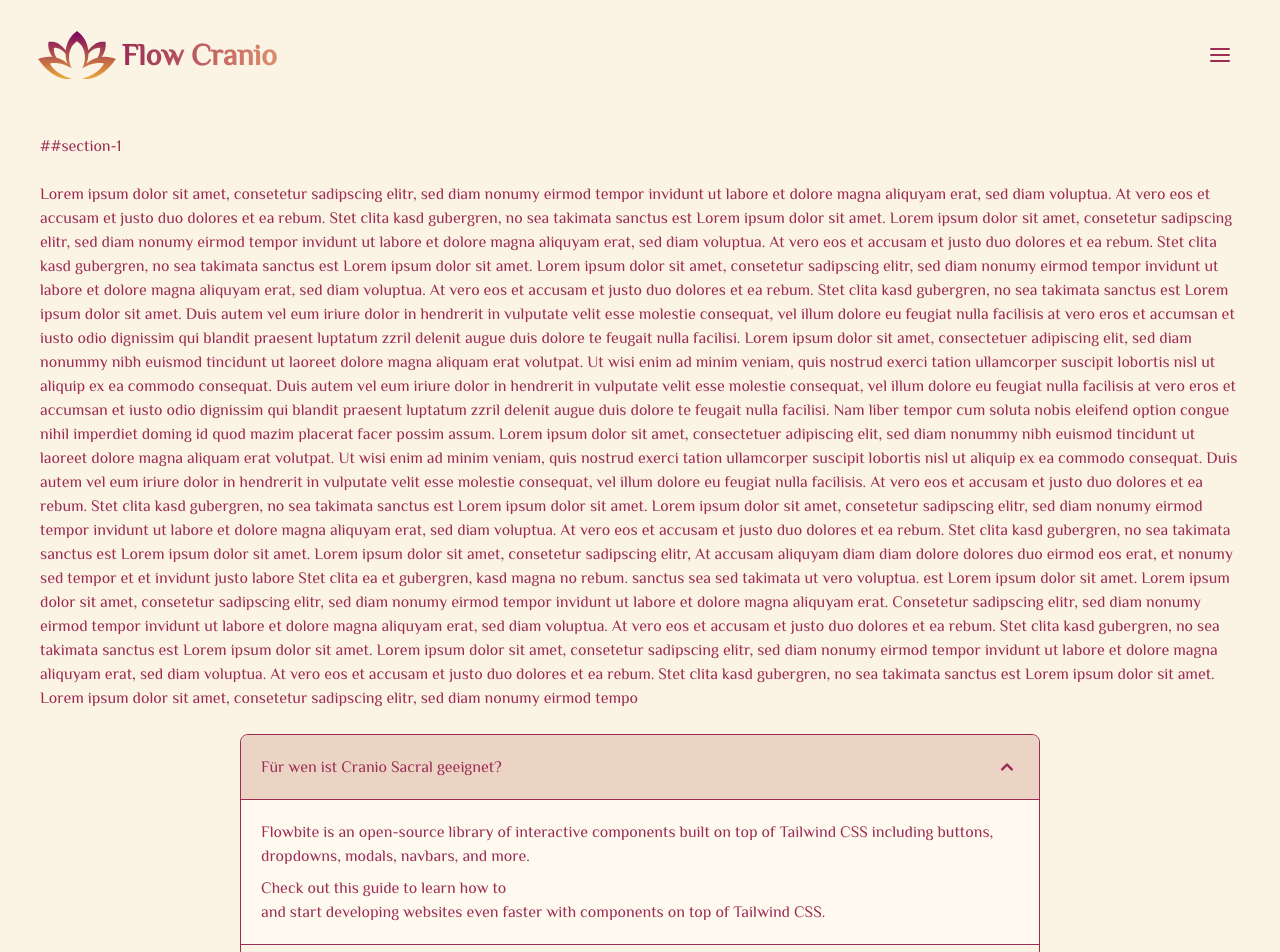
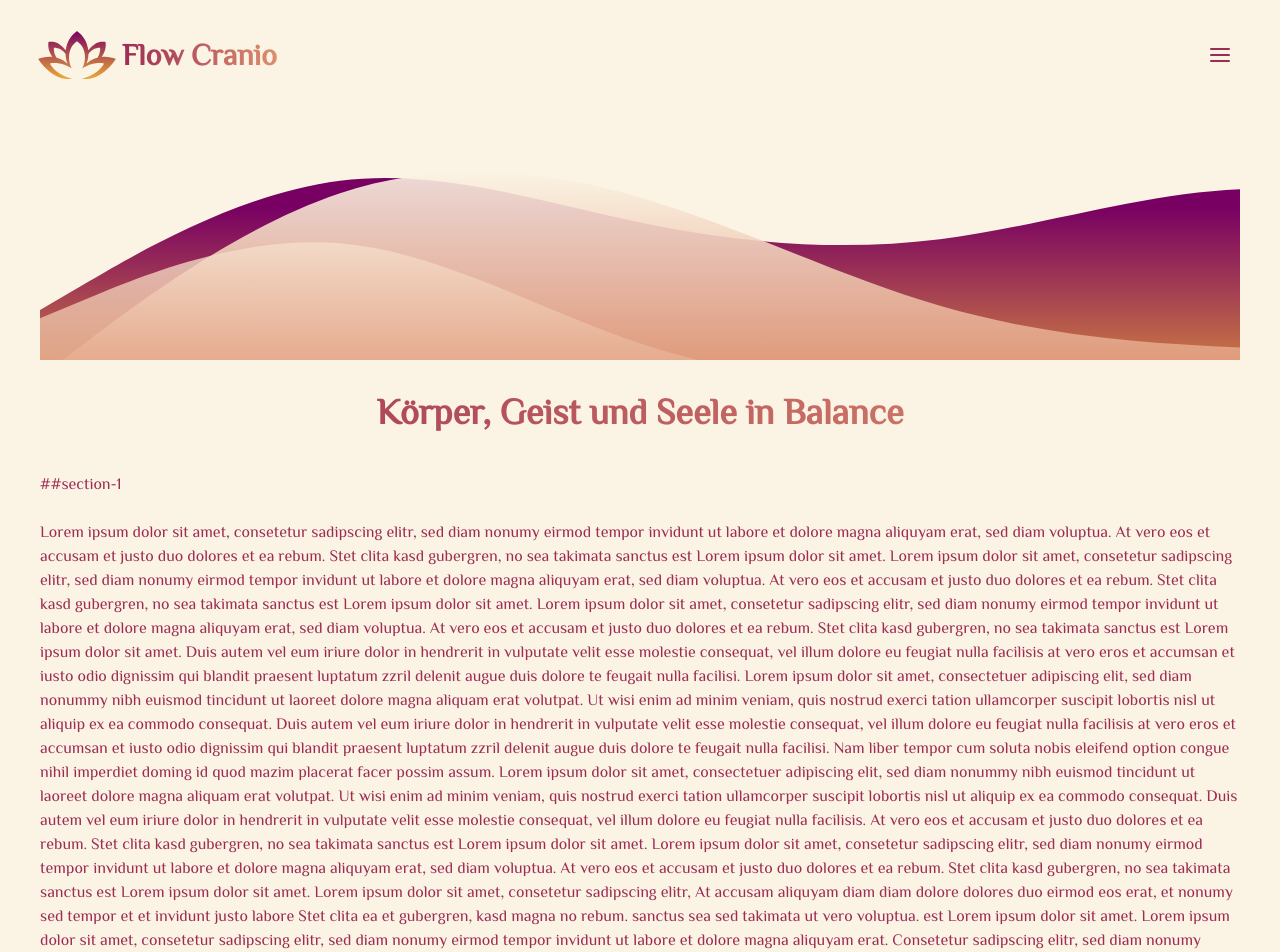
Before and after one commit to meyer-marco/flow_cranio, a Next.js app in the folder flow_cranio_app/: page / in a window 1280 px wide. Shown: the top 952 px of the page. Built offline with nearby package versions, Linux system fonts and the light colour scheme.

Commit message:
feat: add new elements, wave svg, accordion adjustments

```diff
--- a/flow_cranio_app/src/pages/components/Accordion/Accordion.tsx
+++ b/flow_cranio_app/src/pages/components/Accordion/Accordion.tsx
@@ -6,14 +6,14 @@ import type { CustomFlowbiteTheme, ThemeProps } from "flowbite-react";
 const customTheme: CustomFlowbiteTheme = {
   accordion: {
     root: {
-      base: "divide-y divide-main-violet border-main-violet ",
+      base: " ",
       flush: {
         off: "rounded-lg border",
         on: "border-b",
       },
     },
     content: {
-      base: "py-5 px-5 last:rounded-b-lg first:rounded-t-lg bg-[#FFFAF0]",
+      base: "py-5 px-10 last:rounded-b-lg first:rounded-t-lg bg-second-background",
     },
     title: {
       arrow: {
@@ -31,7 +31,7 @@ const customTheme: CustomFlowbiteTheme = {
       heading: "",
       open: {
         off: "",
-        on: "text-main-violet bg-[#ecd4c5]",
+        on: "text-main-violet ",
       },
     },
   },
@@ -50,64 +50,56 @@ const Accordion: React.FC<{ id?: string }> = ({ id }) => {
           <AccordionWrapper.Content className="">
             <div className="mb-2 text-main-violet">
               <p>
-                Flowbite is an open-source library of interactive components
-                built on top of Tailwind CSS including buttons, dropdowns,
-                modals, navbars, and more.
-              </p>
-            </div>
-            <div className=" text-main-violet">
-              <p>Check out this guide to learn how to </p>
-              <p>
-                and start developing websites even faster with components on top
-                of Tailwind CSS.
+                Duis autem vel eum iriure dolor in hendrerit in vulputate velit
+                esse molestie consequat, vel illum dolore eu feugiat nulla
+                facilisis at vero eros et accumsan et iusto odio dignissim qui
+                blandit praesent luptatum zzril delenit augue duis dolore te
+                feugait nulla facilisi. Nam liber tempor cum soluta nobis
+                eleifend option congue nihil imperdiet doming id quod mazim
+                placerat facer possim assum. Lorem ipsum dolor sit amet,
+                consectetuer adipiscing elit, sed diam nonummy nibh euismod
+                tincidunt ut laoreet dolore magna aliquam erat volutpat.
               </p>
             </div>
           </AccordionWrapper.Content>
         </AccordionWrapper.Panel>
         <AccordionWrapper.Panel>
           <AccordionWrapper.Title className=" text-main-violet">
-            Is there a Figma file available?
+            Für Kinder & Säuglinge
           </AccordionWrapper.Title>
           <AccordionWrapper.Content>
             <div className="mb-2  text-main-violet">
               <p>
-                Flowbite is first conceptualized and designed using the Figma
-                software so everything you see in the library has a design
-                equivalent in our Figma file.
-              </p>
-            </div>
-            <div className=" text-main-violet">
-              <p>Check out the</p>
-              <p>
-                based on the utility classes from Tailwind CSS and components
-                from Flowbite.
+                Duis autem vel eum iriure dolor in hendrerit in vulputate velit
+                esse molestie consequat, vel illum dolore eu feugiat nulla
+                facilisis at vero eros et accumsan et iusto odio dignissim qui
+                blandit praesent luptatum zzril delenit augue duis dolore te
+                feugait nulla facilisi. Nam liber tempor cum soluta nobis
+                eleifend option congue nihil imperdiet doming id quod mazim
+                placerat facer possim assum. Lorem ipsum dolor sit amet,
+                consectetuer adipiscing elit, sed diam nonummy nibh euismod
+                tincidunt ut laoreet dolore magna aliquam erat volutpat.
               </p>
             </div>
           </AccordionWrapper.Content>
         </AccordionWrapper.Panel>
         <AccordionWrapper.Panel>
           <AccordionWrapper.Title className=" text-main-violet">
-            What are the differences between Flowbite and Tailwind UI?
+            Wobei kann Cranio Saracl unterstüzen?
           </AccordionWrapper.Title>
           <AccordionWrapper.Content>
             <div className="mb-2 text-main-violet">
               <p>
-                The main difference is that the core components from Flowbite
-                are open source under the MIT license, whereas Tailwind UI is a
-                paid product. Another difference is that Flowbite relies on
-                smaller and standalone components, whereas Tailwind UI offers
-                sections of pages.
+                Duis autem vel eum iriure dolor in hendrerit in vulputate velit
+                esse molestie consequat, vel illum dolore eu feugiat nulla
+                facilisis at vero eros et accumsan et iusto odio dignissim qui
+                blandit praesent luptatum zzril delenit augue duis dolore te
+                feugait nulla facilisi. Nam liber tempor cum soluta nobis
+                eleifend option congue nihil imperdiet doming id quod mazim
+                placerat facer possim assum. Lorem ipsum dolor sit amet,
+                consectetuer adipiscing elit, sed diam nonummy nibh euismod
+                tincidunt ut laoreet dolore magna aliquam erat volutpat.
               </p>
-            </div>
-            <div className="mb-2 text-main-violet">
-              <p>
-                However, we actually recommend using both Flowbite, Flowbite
-                Pro, and even Tailwind UI as there is no technical reason
-                stopping you from using the best of two worlds.
-              </p>
-            </div>
-            <div className="mb-2  text-main-violet">
-              <p>Learn more about these technologies:</p>
             </div>
           </AccordionWrapper.Content>
         </AccordionWrapper.Panel>
--- a/flow_cranio_app/src/pages/components/Accordion/accordion.module.css
+++ b/flow_cranio_app/src/pages/components/Accordion/accordion.module.css
@@ -1,6 +1,6 @@
 .accordion {
 }
-.accordion button {
+/* .accordion button {
   border-color: #9c2c54;
 }
 .accordion button:focus {
@@ -14,4 +14,4 @@
 .accordion button .focus\:ring-gray-200:focus {
   --tw-ring-opacity: 1;
   --tw-ring-color: none;
-}
+} */
--- a/flow_cranio_app/src/pages/components/Layout/Layout.tsx
+++ b/flow_cranio_app/src/pages/components/Layout/Layout.tsx
@@ -1,6 +1,9 @@
+import Image from "next/image";
 import Accordion from "../Accordion/Accordion";
 import Navbar from "../Navigation/Navbar";
 import style from "./layout.module.css";
+import waves from "../../../../public/images/wave.png";
+import Wave from "../Wave/Wave";
 
 const Layout = () => {
   const handleClickScroll = (value: string) => {
@@ -25,9 +28,16 @@ const Layout = () => {
       <Navbar onNavItemCkick={onNavItemCkick} />
 
       <div className={` bg-main-background px-10 ${style.distance_to_nav}`}>
-        {/*  <div className="py-20"></div> */}
+        <div className="">
+          <Wave />
+          <div
+            className={`flex justify-center font-bold md:text-4xl md:mt-8 mt-2 ${style.text_gradient} `}
+          >
+            Körper, Geist und Seele in Balance
+          </div>
+        </div>
 
-        <div id="section-1" className="mt-0 scroll-mt-60">
+        <div id="section-1" className="mt-4 pb-24 scroll-mt-60">
           <br />
           ##section-1 <br />
           <br />
--- a/flow_cranio_app/src/pages/components/Layout/layout.module.css
+++ b/flow_cranio_app/src/pages/components/Layout/layout.module.css
@@ -1,3 +1,18 @@
 .distance_to_nav {
   padding-top: 110px;
 }
+
+.image_container {
+}
+.centered {
+}
+
+.text_gradient {
+  background: #9c2c54;
+  background: -webkit-linear-gradient(to right, #9c2c54 0%, #dd8e6d 100%);
+  background: -moz-linear-gradient(to right, #9c2c54 0%, #dd8e6d 100%);
+  background: linear-gradient(to right, #9c2c54 0%, #dd8e6d 100%);
+  background-clip: text;
+  -webkit-background-clip: text;
+  -webkit-text-fill-color: transparent;
+}
--- /dev/null
+++ b/flow_cranio_app/src/pages/components/Wave/Wave.tsx
@@ -0,0 +1,57 @@
+import { SVGProps } from "react";
+
+const Wave = (props: SVGProps<SVGSVGElement>) => (
+  <svg
+    xmlns="http://www.w3.org/2000/svg"
+    style={{
+      transform: "rotate(0deg)",
+      transition: ".3s",
+    }}
+    viewBox="0 0 1440 300"
+    {...props}
+  >
+    <defs>
+      <linearGradient id="a" x1={0} x2={0} y1={1} y2={0}>
+        <stop offset="0%" stopColor="rgba(221, 142, 109, 1)" />
+        <stop offset="100%" stopColor="rgba(251, 243, 227, 1)" />
+      </linearGradient>
+    </defs>
+    <path
+      fill="url(#a)"
+      d="m0 240 60-35c60-35 180-105 300-120s240 25 360 50 240 35 360 20 240-55 360-60 240 25 360 55 240 60 360 50 240-60 360-65 240 35 360 40 240-25 360-15 240 60 360 85 240 25 360 20 240-15 360-15 240 10 360 5 240-25 360-25 240 20 360 10 240-50 360-55 240 25 360 40 240 15 360-5 240-60 360-60 240 40 360 35 240-55 360-70 240 5 360-5 240-50 360-35 240 85 300 120l60 35v60H0Z"
+      style={{
+        transform: "translate(0,0)",
+        opacity: 1,
+      }}
+    />
+    <defs>
+      <linearGradient id="b" x1={0} x2={0} y1={1} y2={0}>
+        <stop offset="0%" stopColor="rgba(221, 142, 109, 1)" />
+        <stop offset="100%" stopColor="rgba(251, 243, 227, 1)" />
+      </linearGradient>
+    </defs>
+    <path
+      fill="url(#b)"
+      d="m0 270 60-45c60-45 180-135 300-175s240-30 360 5 240 95 360 130 240 45 360 50 240 5 360-5 240-30 360-35 240 5 360 0 240-25 360-30 240 5 360-5 240-40 360-55 240-15 360-5 240 30 360 50 240 40 360 35 240-35 360-55 240-30 360-25 240 25 360 55 240 70 360 80 240-10 360-40 240-70 360-85 240-5 360 5 240 20 360 40 240 50 360 35 240-75 360-110 240-45 300-50l60-5v270H0Z"
+      style={{
+        transform: "translate(0,50px)",
+        opacity: 0.9,
+      }}
+    />
+    <defs>
+      <linearGradient id="c" x1={0} x2={0} y1={1} y2={0}>
+        <stop offset="0%" stopColor="rgba(221, 142, 109, 1)" />
+        <stop offset="100%" stopColor="rgba(251, 243, 227, 1)" />
+      </linearGradient>
+    </defs>
+    <path
+      fill="url(#c)"
+      d="m0 150 60-25c60-25 180-75 300-65s240 80 360 120 240 50 360 55 240 5 360 5 240 0 360-40 240-120 360-140 240 20 360 55 240 65 360 50 240-75 360-90 240 15 360 45 240 60 360 85 240 45 360 55 240 10 360-15 240-75 360-85 240 20 360 45 240 45 360 10 240-125 360-125 240 90 360 130 240 30 360-10 240-110 360-145 240-35 360-25 240 30 360 25 240-35 360-50 240-15 300-15h60v300H0Z"
+      style={{
+        transform: "translate(0,100px)",
+        opacity: 0.8,
+      }}
+    />
+  </svg>
+);
+export default Wave;
--- a/flow_cranio_app/tailwind.config.ts
+++ b/flow_cranio_app/tailwind.config.ts
@@ -14,7 +14,7 @@ const config: Config = {
       colors: {
         "main-violet": "#9c2c54",
         "main-background": "#fbf3e3",
-        "second-backgroud": "#ecd4c5",
+        "second-background": "#FFFAF0",
       },
     },
   },
```
